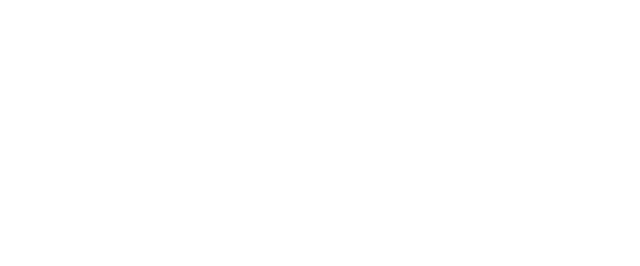
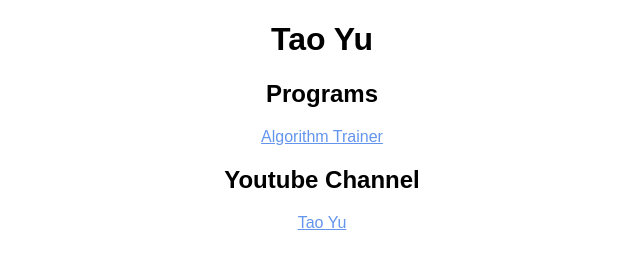
Before and after one commit to tao-yu/tao-yu.github.io, a plain HTML site: page index.html in a window 1280 px wide. Shown: the whole page, without its empty margins (318-958 px from the left). Drawn offline with Linux system fonts and the light colour scheme.

Commit message:
Add some stuff

```diff
--- a/index.html
+++ b/index.html
@@ -5,8 +5,23 @@
 <title>Tao Yu's website</title>
 <link rel="icon" type="image/png" href="favicon-32x32.png" sizes="32x32" />
 <link rel="icon" type="image/png" href="favicon-16x16.png" sizes="16x16" />
+<link rel="stylesheet" href="style.css">
 </head>
+
 <body>
 
+    <div class=centered>
+	<h1>Tao Yu</h1>
+
+    <h2>Programs</h2>
+    <a href="https://tao-yu.github.io/Alg-Trainer/">Algorithm Trainer</a>
+
+
+    <h2>Youtube Channel</h2>
+    <a href="https://www.youtube.com/user/TaoxYu">Tao Yu</a>
+
+    </div>
 </body>
+
+
 </html>
--- /dev/null
+++ b/style.css
@@ -0,0 +1,16 @@
+h1, h2 {
+font-family: "Arial";
+}
+
+a:link {
+    font-family: "Arial";
+    color: cornflowerblue;
+}
+a:visited {
+    font-family: "Arial";
+    color: darkslateblue;
+}
+
+.centered {
+    text-align: center;
+}
```
